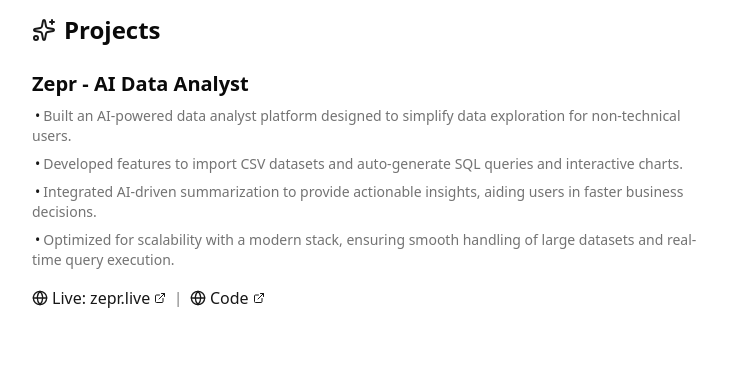
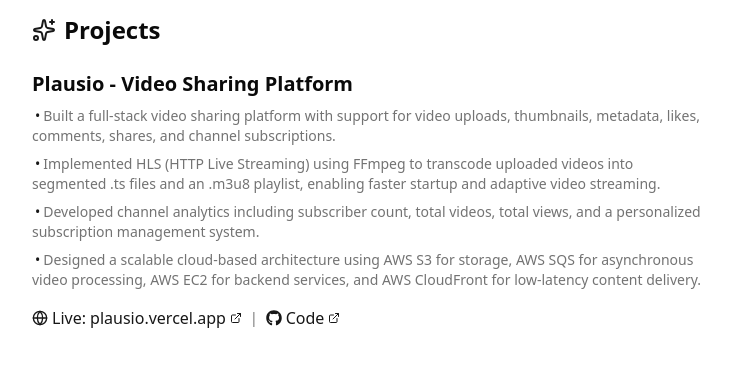
Before and after one commit to rajeshrc12/rajeshcharhajari, a Next.js app: page / in a window 1280 px wide. Shown: the part 1737-2103 px from the top of the page, without its empty margins (272-1007 px from the left). Built offline with nearby package versions, Linux system fonts and the light colour scheme.

Commit message:
project change

```diff
--- a/app/page.tsx
+++ b/app/page.tsx
@@ -275,24 +275,22 @@
             <Sparkles className="w-6 h-6 text-primary" />
             Projects
           </h2>
-
-          {/* Zepr Project Card */}
           <div className="py-6">
             <div>
-              {/* Project Title and Description */}
+              {/* Project Title */}
               <div>
                 <h3 className="text-xl font-semibold text-card-foreground mb-2">
-                  Zepr - AI Data Analyst
+                  Plausio - Video Sharing Platform
                 </h3>
               </div>
 
               {/* Project Description */}
               <ul className="space-y-2 text-sm text-muted-foreground mb-4">
                 {[
-                  "Built an AI-powered data analyst platform designed to simplify data exploration for non-technical users.",
-                  "Developed features to import CSV datasets and auto-generate SQL queries and interactive charts.",
-                  "Integrated AI-driven summarization to provide actionable insights, aiding users in faster business decisions.",
-                  "Optimized for scalability with a modern stack, ensuring smooth handling of large datasets and real-time query execution.",
+                  "Built a full-stack video sharing platform with support for video uploads, thumbnails, metadata, likes, comments, shares, and channel subscriptions.",
+                  "Implemented HLS (HTTP Live Streaming) using FFmpeg to transcode uploaded videos into segmented .ts files and an .m3u8 playlist, enabling faster startup and adaptive video streaming.",
+                  "Developed channel analytics including subscriber count, total videos, total views, and a personalized subscription management system.",
+                  "Designed a scalable cloud-based architecture using AWS S3 for storage, AWS SQS for asynchronous video processing, AWS EC2 for backend services, and AWS CloudFront for low-latency content delivery.",
                 ].map((desc, idx) => (
                   <li key={idx}>
                     <span className="text-primary mx-[3px]">•</span>
@@ -304,23 +302,25 @@
               {/* Project Links */}
               <div className="flex items-center gap-2">
                 <a
-                  href="https://zepr.live"
+                  href="https://plausio.vercel.app"
                   target="_blank"
                   rel="noopener noreferrer"
                   className="inline-flex items-center gap-1 text-primary hover:underline transition-colors"
                 >
                   <Globe className="w-4 h-4" />
-                  Live: zepr.live
+                  Live: plausio.vercel.app
                   <ExternalLink className="w-3 h-3" />
                 </a>
+
                 <span className="text-sm text-muted-foreground">|</span>
+
                 <a
-                  href="https://github.com/rajeshrc12/zepr"
+                  href="https://github.com/rajeshrc12/plausio"
                   target="_blank"
                   rel="noopener noreferrer"
                   className="inline-flex items-center gap-1 text-primary hover:underline transition-colors"
                 >
-                  <Globe className="w-4 h-4" />
+                  <FaGithub className="w-4 h-4" />
                   Code
                   <ExternalLink className="w-3 h-3" />
                 </a>
```
Also changed, not shown: 1 other file (tests, documents, lock files or other folders).
